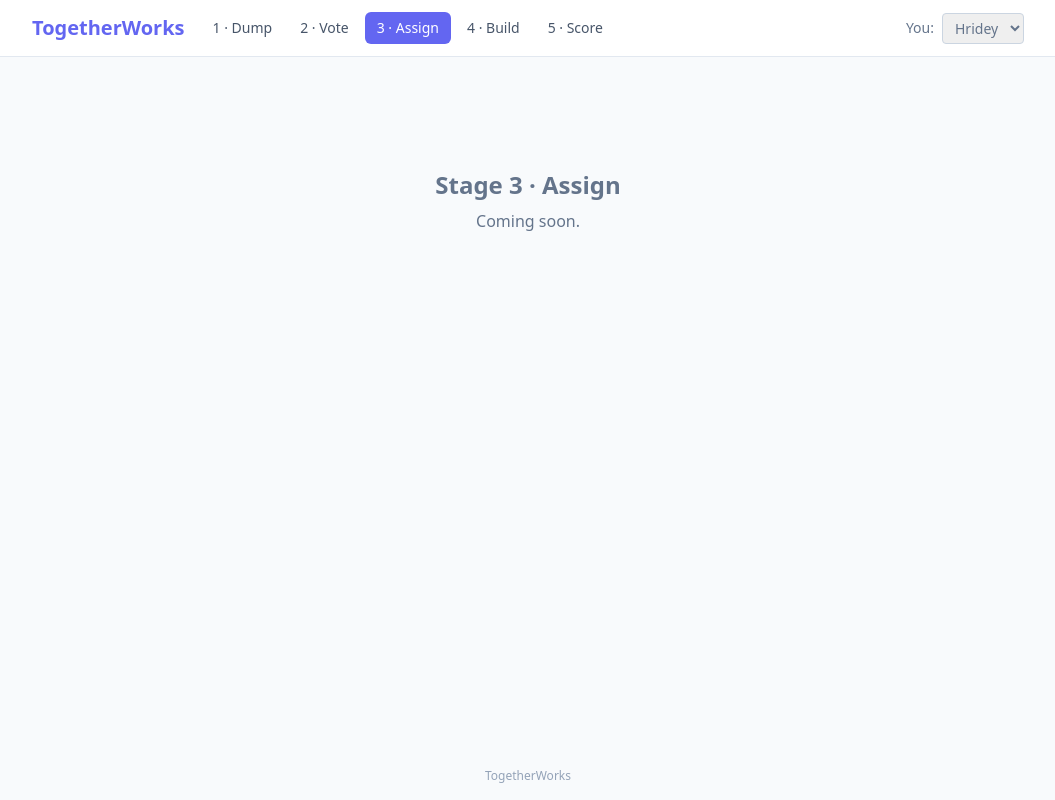
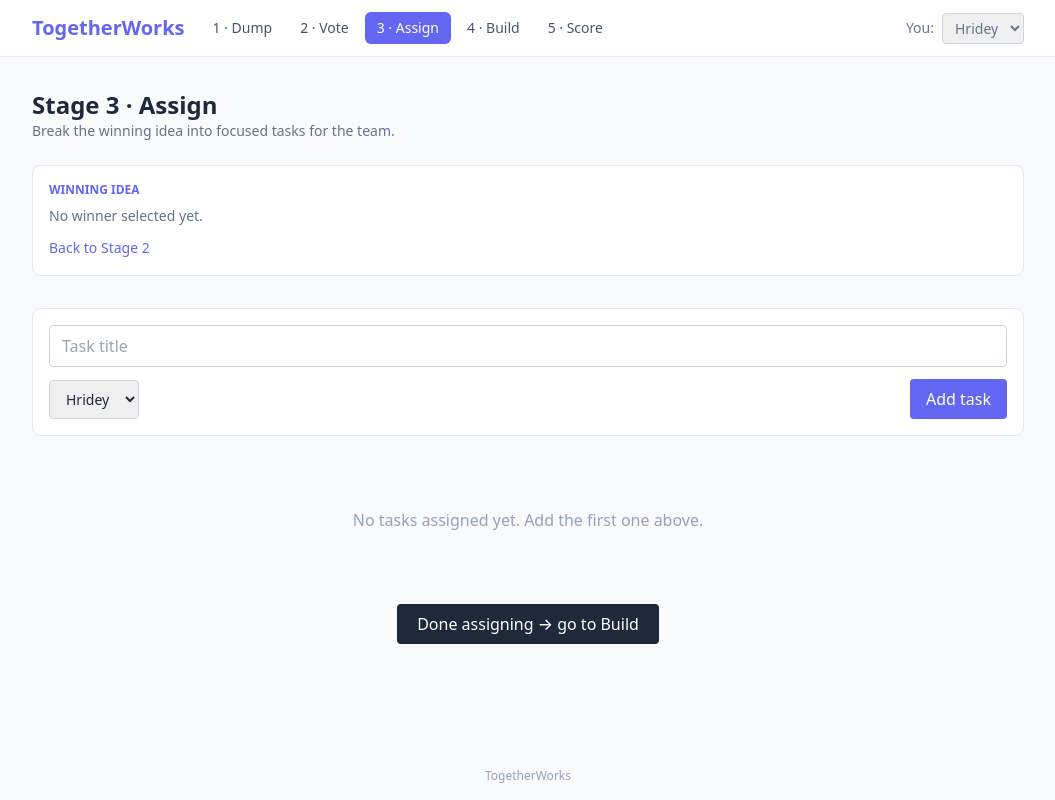
Before and after one commit to hrideymarwah15/TogetherWorks, a React (Vite) app: page / in a window 1280 px wide. Both pictures are taken after a click on the button "3 · Assign". Shown: the whole page, without its empty margins (112-1167 px from the left). Built offline with nearby package versions, Linux system fonts and the light colour scheme.

Commit message:
Add the assign page with task creation

```diff
--- a/src/pages/Assign.jsx
+++ b/src/pages/Assign.jsx
@@ -1,8 +1,137 @@
+import { useMemo, useState } from "react";
+import { useApp } from "../context/AppContext.jsx";
+
 export default function Assign() {
+  const { members, currentMember, ideas, winnerId, tasks, setTasks, setStage } = useApp();
+  const [title, setTitle] = useState("");
+  const [assignee, setAssignee] = useState(currentMember);
+
+  const winner = ideas.find((idea) => idea.id === winnerId);
+  const tasksByAssignee = useMemo(
+    () =>
+      members.map((member) => ({
+        assignee: member,
+        tasks: tasks.filter((task) => task.assignee === member),
+      })),
+    [members, tasks]
+  );
+
+  const submit = (e) => {
+    e.preventDefault();
+    if (!title.trim()) return;
+
+    setTasks((prev) => [
+      ...prev,
+      {
+        id: crypto.randomUUID(),
+        title: title.trim(),
+        assignee,
+        status: "todo",
+      },
+    ]);
+    setTitle("");
+  };
+
   return (
-    <div className="text-center text-slate-500 py-20">
-      <h2 className="text-2xl font-semibold mb-2">Stage 3 · Assign</h2>
-      <p>Coming soon.</p>
-    </div>
+    <section>
+      <header className="mb-6">
+        <h2 className="text-2xl font-bold">Stage 3 · Assign</h2>
+        <p className="text-slate-500 text-sm">
+          Break the winning idea into focused tasks for the team.
+        </p>
+      </header>
+
+      <div className="bg-white border border-slate-200 rounded-lg p-4 mb-8">
+        <p className="text-xs font-semibold uppercase text-brand">Winning idea</p>
+        {winner ? (
+          <div className="mt-2">
+            <h3 className="font-semibold text-slate-800">{winner.title}</h3>
+            {winner.desc && <p className="text-sm text-slate-600 mt-1">{winner.desc}</p>}
+            <p className="text-xs text-slate-400 mt-2">by {winner.author}</p>
+          </div>
+        ) : (
+          <div className="mt-2">
+            <p className="text-sm text-slate-500">No winner selected yet.</p>
+            <button
+              onClick={() => setStage(2)}
+              className="mt-3 text-brand font-medium text-sm hover:opacity-80"
+            >
+              Back to Stage 2
+            </button>
+          </div>
+        )}
+      </div>
+
+      <form
+        onSubmit={submit}
+        className="bg-white border border-slate-200 rounded-lg p-4 mb-8 space-y-3"
+      >
+        <input
+          value={title}
+          onChange={(e) => setTitle(e.target.value)}
+          placeholder="Task title"
+          className="w-full border border-slate-300 rounded px-3 py-2"
+        />
+        <div className="flex flex-col sm:flex-row gap-3 sm:items-center sm:justify-between">
+          <select
+            value={assignee}
+            onChange={(e) => setAssignee(e.target.value)}
+            className="border border-slate-300 rounded px-3 py-2 text-sm"
+          >
+            {members.map((member) => (
+              <option key={member} value={member}>
+                {member}
+              </option>
+            ))}
+          </select>
+          <button
+            type="submit"
+            className="bg-brand text-white px-4 py-2 rounded font-medium hover:opacity-90"
+          >
+            Add task
+          </button>
+        </div>
+      </form>
+
+      {tasks.length === 0 ? (
+        <p className="text-center text-slate-400 py-10">
+          No tasks assigned yet. Add the first one above.
+        </p>
+      ) : (
+        <div className="grid sm:grid-cols-2 lg:grid-cols-3 gap-4">
+          {tasksByAssignee.map((group) => (
+            <section
+              key={group.assignee}
+              className="bg-white border border-slate-200 rounded-lg p-4"
+            >
+              <h3 className="font-semibold text-slate-800">{group.assignee}</h3>
+              {group.tasks.length === 0 ? (
+                <p className="text-sm text-slate-400 mt-3">No tasks yet.</p>
+              ) : (
+                <ul className="mt-3 space-y-2">
+                  {group.tasks.map((task) => (
+                    <li
+                      key={task.id}
+                      className="border border-slate-200 rounded px-3 py-2 text-sm text-slate-700"
+                    >
+                      {task.title}
+                    </li>
+                  ))}
+                </ul>
+              )}
+            </section>
+          ))}
+        </div>
+      )}
+
+      <div className="text-center mt-8">
+        <button
+          onClick={() => setStage(4)}
+          className="bg-slate-800 text-white px-5 py-2 rounded font-medium hover:bg-slate-700"
+        >
+          Done assigning → go to Build
+        </button>
+      </div>
+    </section>
   );
 }
```
